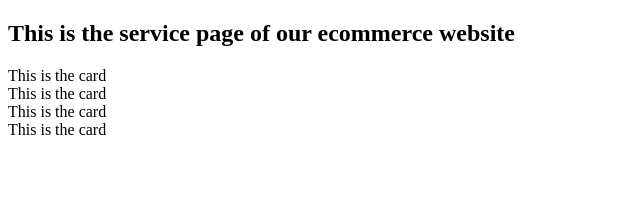
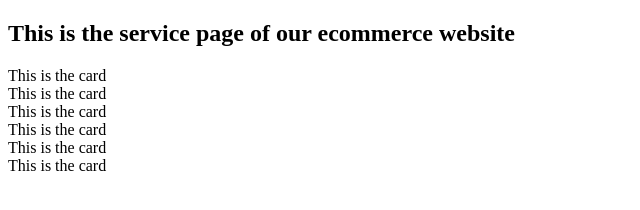
Before and after one commit to programwithabhi33/our_ecommerce_project, a plain HTML site: page frontend/public/services.html in a window 1280 px wide. Shown: the whole page, without its empty margins (0-640 px from the left). Drawn offline with Linux system fonts and the light colour scheme.

Commit message:
empty commmit add some content on the service page

```diff
--- a/frontend/public/services.html
+++ b/frontend/public/services.html
@@ -22,6 +22,12 @@
             <div class="col-md-4">
                 This is the card
             </div>
+            <div class="col-md-4">
+                This is the card
+            </div>
+            <div class="col-md-4">
+                This is the card
+            </div>
         </div>
     </div>
 </body>
```
